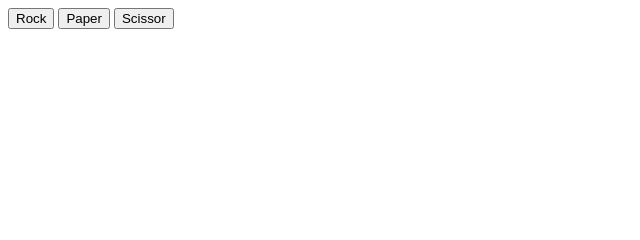
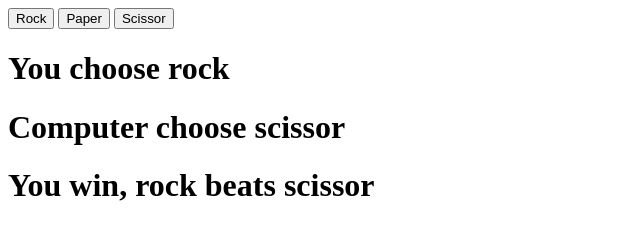
Before and after one commit to High-Banana/rock-paper-scissor, a plain HTML site: page index.html in a window 1280 px wide. Both pictures are taken after a click on the button "Rock". Shown: the whole page, without its empty margins (0-640 px from the left). Drawn offline with Linux system fonts and the light colour scheme.

Commit message:
Display output in DOM
Made a function and displayed the choice selected by player and computer and the winner

```diff
--- a/index.html
+++ b/index.html
@@ -15,7 +15,9 @@
             <button id="scissor" class="btn">Scissor</button>
         </div>
         <div>
-            <h1></h1>
+            <h1 id="playerChoice"></h1>
+            <h1 id="computerChoice"></h1>
+            <h1 id="gameResult"></h1>
         </div>
     </div>
 </body>
--- a/script.js
+++ b/script.js
@@ -1,4 +1,7 @@
 const button = document.querySelectorAll(".btn");
+const playerInputField = document.getElementById("playerChoice");
+const computerInputField = document.getElementById("computerChoice");
+const gameResultField = document.getElementById("gameResult");
 
 const options = ["rock", "paper", "scissor"];
 let playerSelection;
@@ -8,14 +11,23 @@ let output;
 let playerScore = 0;
 let computerScore = 0;
 
+
 button.forEach((element) => {
     element.addEventListener("click", () => {
         playerSelection = (element.textContent).toLowerCase();
+
+        //To get computer's selection from options array
         computerSelection = options[Math.floor(Math.random() * 3)];
 
-        console.log(runGame(playerSelection, computerSelection));
+        function displayGameOutput(){
+            playerInputField.textContent = `You choose ${playerSelection}`;
+            computerInputField.textContent = `Computer choose ${computerSelection}`;
+            gameResultField.textContent = runGame(playerSelection, computerSelection);
+        }
+        displayGameOutput();
     })
 })
+
 
 function runGame(playerSelection, computerSelection) {
     switch (true) {
@@ -25,13 +37,13 @@ function runGame(playerSelection, computerSelection) {
         case playerSelection === "rock" && computerSelection === "scissor":
         case playerSelection === "paper" && computerSelection === "rock":
         case playerSelection === "scissor" && computerSelection === "paper":
-            output = `You win!, ${playerSelection} beats ${computerSelection}`;
+            output = `You win, ${playerSelection} beats ${computerSelection}`;
             playerScore++;
             break;
         case playerSelection === "rock" && computerSelection === "paper":
         case playerSelection === "paper" && computerSelection === "scissor":
         case playerSelection === "scissor" && computerSelection === "rock":
-            output = `You lose!, ${computerSelection} beats ${playerSelection}`;
+            output = `You lose, ${computerSelection} beats ${playerSelection}`;
             computerScore++;
             break;
         default:
```
